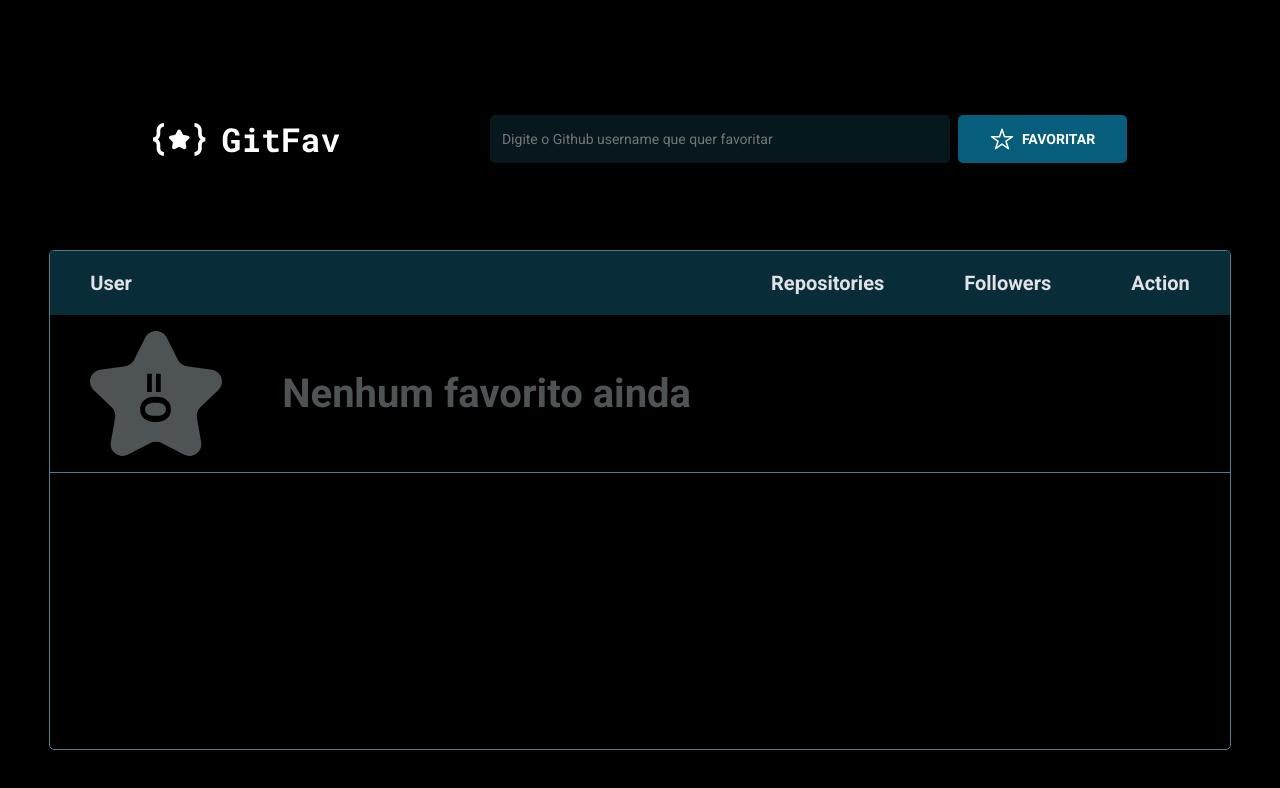
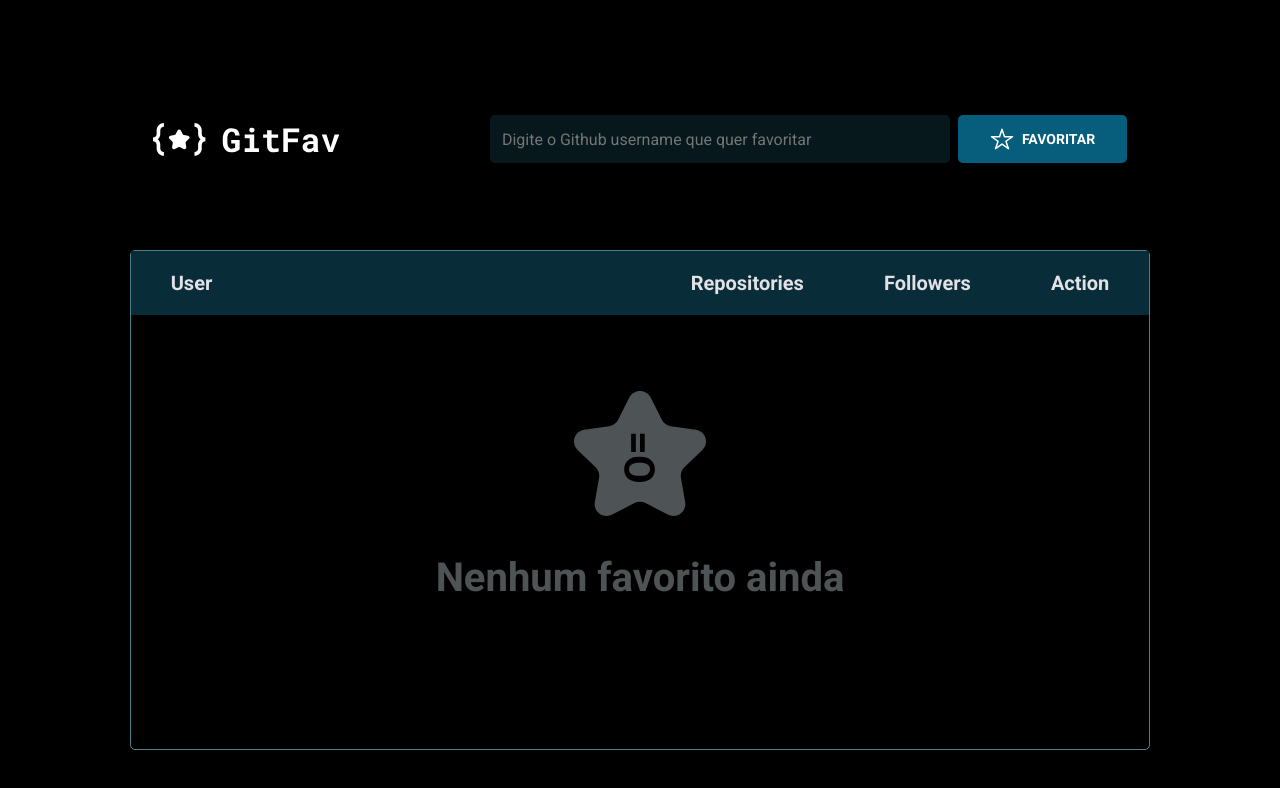
Before and after one commit to lucasvir/git-fav, a plain HTML site: page index.html in a window 1280 px wide. Drawn offline with Linux system fonts and the light colour scheme.

Commit message:
finalizing scrollbar & noFav page

```diff
--- a/css/style.css
+++ b/css/style.css
@@ -82,7 +82,7 @@ header {
   background-color: var(--bg-placehorder);
 
   color: var(--tx-placehoder);
-  font-size: 1.4rem;
+  font-size: 1.6rem;
 
   border: none;
   border-radius: 5px;
@@ -132,6 +132,9 @@ main {
   height: 50rem;
   border: 1px solid var(--bd-tb-color);
   border-radius: 5px;
+}
+
+.scroll-table {
   overflow-y: scroll;
 }
 
@@ -171,18 +174,17 @@ table thead th {
 }
 
 table thead th:first-child {
-  min-width: 47rem;
+  min-width: 52rem;
 }
 
 .td-no-page {
-  display: flex;
-  align-items: center;
-  justify-content: center;
-  gap: 6rem;
+  text-align: center;
+  border: none;
 }
 
 .td-no-page img {
   width: 13.2rem;
+  margin: 6rem 0 4rem 0;
 }
 
 .td-no-page p {
@@ -203,12 +205,14 @@ table tbody td {
 }
 
 table tbody tr {
-  border-bottom: 1px solid var(--bd-tb-color);
   border-left: none;
   border-right: none;
 }
 
 table tbody tr:nth-child(even) {
+  border-top: 1px solid var(--bd-tb-color);
+  border-bottom: 1px solid var(--bd-tb-color);
+
   background-color: var(--bg-row-even);
 }
 
--- a/js/Favorites.js
+++ b/js/Favorites.js
@@ -31,6 +31,7 @@ export class Favorites {
 
       this.entries = [user, ...this.entries];
       this.update();
+      this.needScrollBar();
       this.save();
     } catch (error) {
       alert(error.message);
@@ -92,6 +93,7 @@ export class FavoritesView extends Favorites {
       this.tbody.append(row);
     });
 
+    this.needScrollBar();
     this.save();
   }
 
@@ -122,7 +124,7 @@ export class FavoritesView extends Favorites {
   noFavoritesPage() {
     const blankTr = document.createElement('tr');
     blankTr.innerHTML = `
-        <td class="td-no-page">
+        <td class="td-no-page" colspan="4">
           <img class="no-favorites" src="./assets/icons/star-2.svg" alt=""/>
           <p class="no-favorites-text">Nenhum favorito ainda</p>
         </td>
@@ -137,4 +139,14 @@ export class FavoritesView extends Favorites {
       this.tbody.append(noFavPage);
     }
   }
+
+  needScrollBar() {
+    const hasScrollBar = this.tbody.childNodes.length >= 5;
+
+    if (hasScrollBar) {
+      this.root.classList.add('scroll-table');
+    } else {
+      this.root.classList.remove('scroll-table');
+    }
+  }
 }
```
